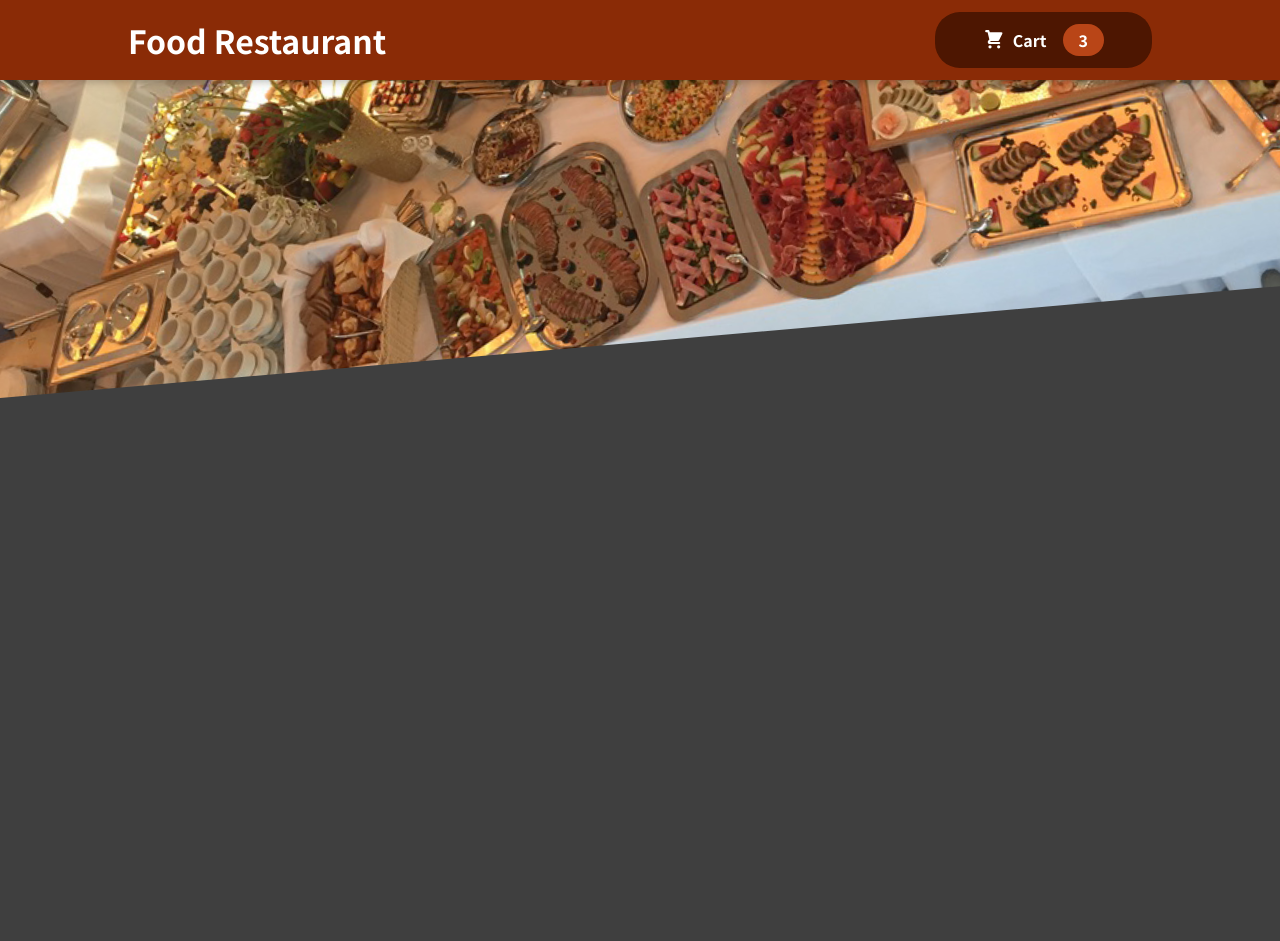
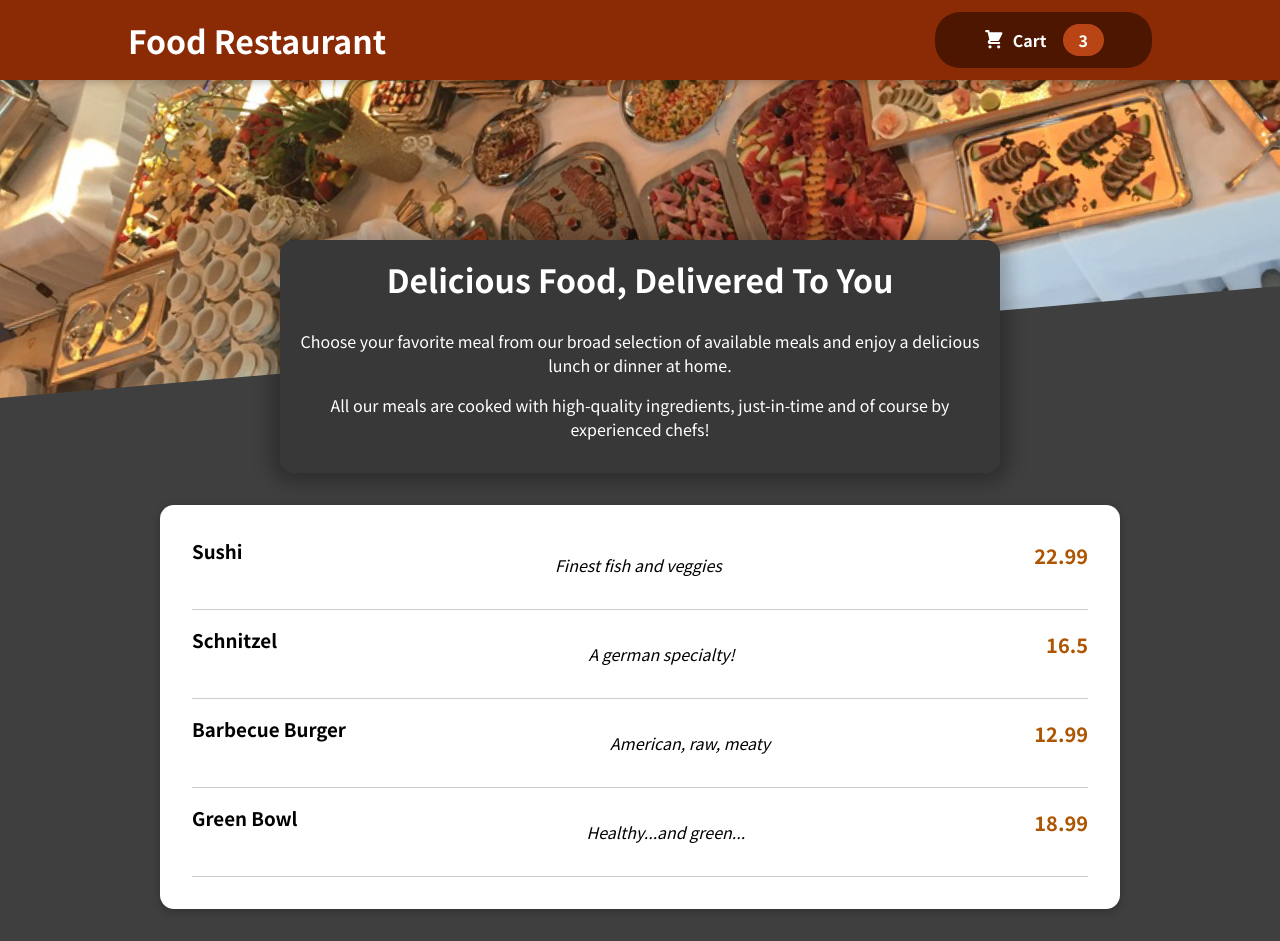
Before and after one commit to MilinkovicZ/restaurant, a React (Create React App) app in the folder restaurant/: page / in a window 1280 px wide. Before the commit the page ends 800 px from the top, so only its background shows below. Built offline with nearby package versions, Linux system fonts and the light colour scheme.

Commit message:
Adding card & adding meals

```diff
--- a/restaurant/src/App.js
+++ b/restaurant/src/App.js
@@ -1,10 +1,14 @@
 import React from "react";
-import Header from "./components/Layout/Header";
+import Header from "./components/Layout/Header.js";
+import Meals from "./components/Meals/Meals.js";
 
 function App() {
   return (
     <React.Fragment>
       <Header />
+      <main>
+        <Meals />
+      </main>
     </React.Fragment>
   );
 }
--- a/restaurant/src/components/Layout/Header.js
+++ b/restaurant/src/components/Layout/Header.js
@@ -3,14 +3,14 @@ import meals from "../../meals.jpg";
 import styles from "./Header.module.css";
 import HeaderButton from "./HeaderButton.js";
 
-function Header(props) {
+function Header() {
   let text = "Image not displayed, try again!";
 
   return (
     <React.Fragment>
       <header className={styles.header}>
         <h1>Food Restaurant</h1>
-        <HeaderButton title="Cart"></HeaderButton>
+        <HeaderButton />
       </header>
       <div className={styles["main-image"]}>
         <img src={meals} alt={text} />
--- /dev/null
+++ b/restaurant/src/components/Meals/MealItem.js
@@ -0,0 +1,14 @@
+import React from "react";
+import styles from "./MealItem.module.css";
+
+function MealItem(props) {
+  return (
+    <li className={styles.meal}>
+      <h3>{props.name}</h3>
+      <p className={styles.description}>{props.description}</p>
+      <p className={styles.price}>{props.price}</p>
+    </li>
+  );
+}
+
+export default MealItem;
--- /dev/null
+++ b/restaurant/src/components/Meals/MealItem.module.css
@@ -0,0 +1,22 @@
+.meal {
+  display: flex;
+  justify-content: space-between;
+  margin: 1rem;
+  padding-bottom: 1rem;
+  border-bottom: 1px solid #ccc;
+}
+
+.meal h3 {
+  margin: 0 0 0.25rem 0;
+}
+
+.description {
+  font-style: italic;
+}
+
+.price {
+  margin-top: 0.25rem;
+  font-weight: bold;
+  color: #ad5502;
+  font-size: 1.25rem;
+}
--- /dev/null
+++ b/restaurant/src/components/Meals/Meals.js
@@ -0,0 +1,14 @@
+import React from "react";
+import MealsData from "./MealsData";
+import MealsSummary from "./MealsText";
+
+function Meals() {
+  return (
+    <React.Fragment>
+      <MealsSummary />
+      <MealsData />
+    </React.Fragment>
+  );
+}
+
+export default Meals;
--- /dev/null
+++ b/restaurant/src/components/Meals/MealsData.js
@@ -0,0 +1,50 @@
+import React, { useState } from "react";
+import Card from "../UI/Card.js";
+import MealItem from "./MealItem.js";
+import styles from "./MealsData.module.css";
+
+const MEALS_INITIAL = [
+  {
+    id: "m1",
+    name: "Sushi",
+    description: "Finest fish and veggies",
+    price: 22.99,
+  },
+  {
+    id: "m2",
+    name: "Schnitzel",
+    description: "A german specialty!",
+    price: 16.5,
+  },
+  {
+    id: "m3",
+    name: "Barbecue Burger",
+    description: "American, raw, meaty",
+    price: 12.99,
+  },
+  {
+    id: "m4",
+    name: "Green Bowl",
+    description: "Healthy...and green...",
+    price: 18.99,
+  },
+];
+
+function MealsData() {
+  const [meals, setMeals] = useState(MEALS_INITIAL);
+  return (
+    <Card className={styles.meals}>
+      <ul>
+        {meals.map((meal) => (
+          <MealItem
+            name={meal.name}
+            description={meal.description}
+            price={meal.price}
+          />
+        ))}
+      </ul>
+    </Card>
+  );
+}
+
+export default MealsData;
--- /dev/null
+++ b/restaurant/src/components/Meals/MealsData.module.css
@@ -0,0 +1,24 @@
+.meals {
+  max-width: 60rem;
+  width: 90%;
+  margin: 2rem auto;
+  animation: meals-appear 1s ease-out forwards;
+}
+
+.meals ul {
+  list-style: none;
+  margin: 0;
+  padding: 0;
+}
+
+@keyframes meals-appear {
+  from {
+    opacity: 0;
+    transform: translateY(3rem);
+  }
+
+  to {
+    opacity: 1;
+    transform: translateY(0);
+  }
+}
--- /dev/null
+++ b/restaurant/src/components/Meals/MealsText.js
@@ -0,0 +1,20 @@
+import React from "react";
+import styles from "./MealsText.module.css";
+
+const MealsSummary = () => {
+  return (
+    <section className={styles.summary}>
+      <h2>Delicious Food, Delivered To You</h2>
+      <p>
+        Choose your favorite meal from our broad selection of available meals
+        and enjoy a delicious lunch or dinner at home.
+      </p>
+      <p>
+        All our meals are cooked with high-quality ingredients, just-in-time and
+        of course by experienced chefs!
+      </p>
+    </section>
+  );
+};
+
+export default MealsSummary;
--- /dev/null
+++ b/restaurant/src/components/Meals/MealsText.module.css
@@ -0,0 +1,18 @@
+.summary {
+  text-align: center;
+  max-width: 45rem;
+  width: 90%;
+  margin: auto;
+  margin-top: -10rem;
+  position: relative;
+  background-color: #383838;
+  color: white;
+  border-radius: 14px;
+  padding: 1rem;
+  box-shadow: 0 1px 18px 10px rgba(0, 0, 0, 0.25);
+}
+
+.summary h2 {
+  font-size: 2rem;
+  margin-top: 0;
+}
--- /dev/null
+++ b/restaurant/src/components/UI/Card.js
@@ -0,0 +1,10 @@
+import React from "react";
+import styles from "./Card.module.css";
+
+function Card(props) {
+  return (
+    <div className={`${styles.card} ${props.className}`}>{props.children}</div>
+  );
+}
+
+export default Card;
--- /dev/null
+++ b/restaurant/src/components/UI/Card.module.css
@@ -0,0 +1,6 @@
+.card {
+  padding: 1rem;
+  box-shadow: 0 2px 8px rgba(0, 0, 0, 0.25);
+  border-radius: 14px;
+  background-color: white;
+}
```
